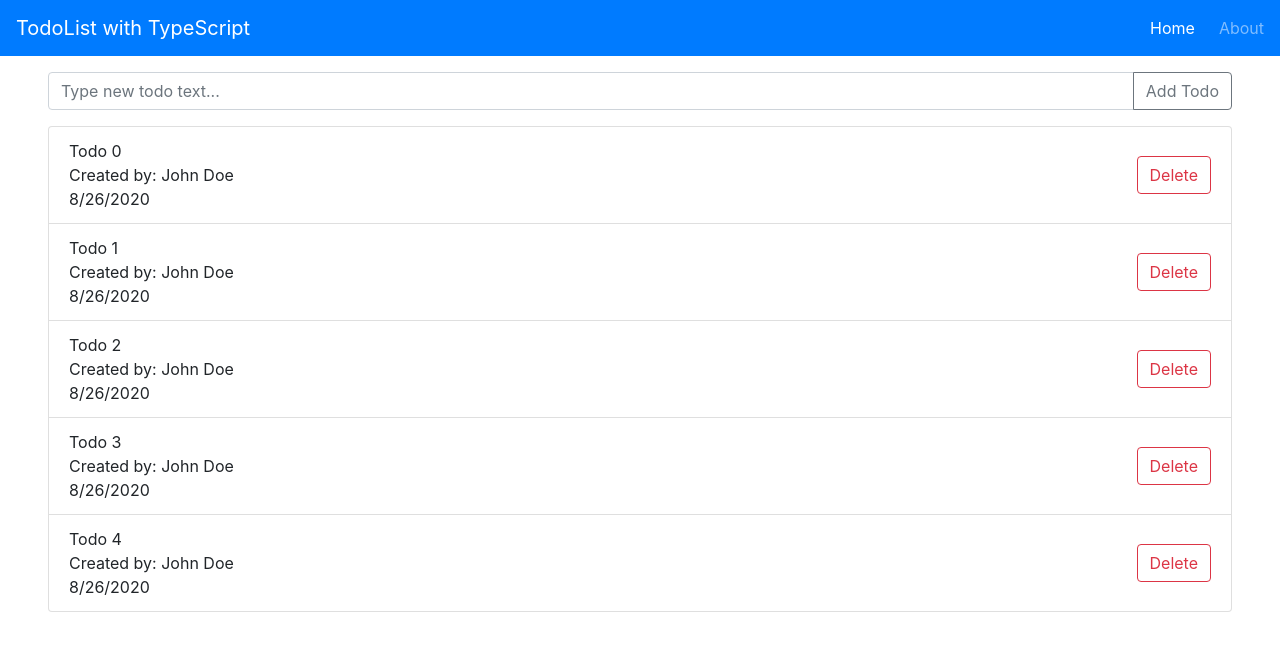
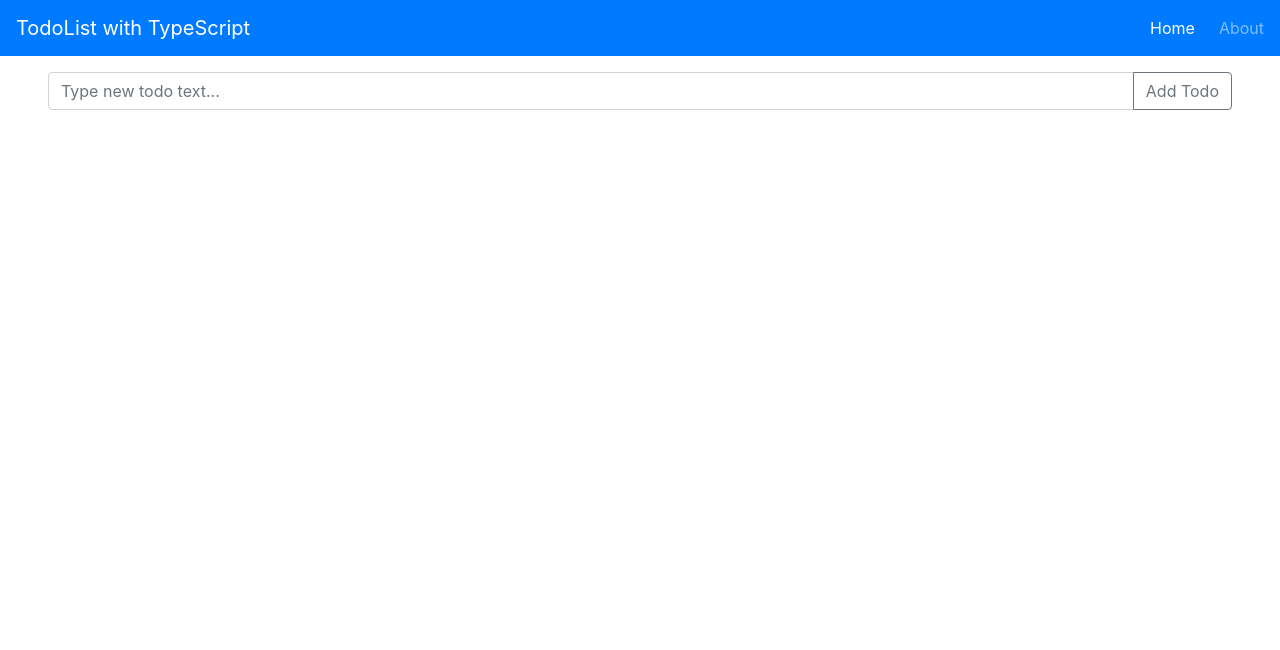
Before and after one commit to Insanefoam/ts-todolist, a React (Create React App) app: page / in a window 1280 px wide. Shown: the top 650 px of the page. Built offline with nearby package versions, Linux system fonts and the light colour scheme.

Commit message:
add store actions and dispatch handlers

```diff
--- a/src/App.tsx
+++ b/src/App.tsx
@@ -3,14 +3,18 @@ import "bootstrap/dist/css/bootstrap.min.css";
 import { BrowserRouter, Switch, Route } from "react-router-dom";
 import TodoListPage from "./pages/TodoListPage";
 import AboutPage from "./pages/AboutPage";
+import { Provider } from "react-redux";
+import store from "./store/storeConfigure";
 
 const App: React.FC = () => (
+  <Provider store={store}>
     <BrowserRouter>
       <Switch>
         <Route exact path="/" component={TodoListPage} />
         <Route path="/about" component={AboutPage} />
       </Switch>
     </BrowserRouter>
+  </Provider>
 );
 
 export default App;
--- a/src/components/TodoForm.tsx
+++ b/src/components/TodoForm.tsx
@@ -1,26 +1,30 @@
 import React, { useState } from "react";
+import { useDispatch } from "react-redux";
+import { addTodo } from "../store/actions/todos.actions";
 
-interface TodoFormProps {
-  addHandler(title: string): void;
-}
+interface TodoFormProps {}
 
-const TodoForm: React.FC<TodoFormProps> = ({ addHandler }) => {
+const TodoForm: React.FC<TodoFormProps> = () => {
   const [value, setValue] = useState("");
+  const dispatch = useDispatch();
 
   const changeHandler = (event: React.ChangeEvent<HTMLInputElement>) => {
     setValue(event.target.value);
   };
 
+  const addTodoHandler = (title: string) => {
+    dispatch(addTodo(title));
+    setValue("");
+  };
+
   const keyPressHandler = (event: React.KeyboardEvent<HTMLInputElement>) => {
     if (event.key === "Enter") {
-      addHandler(value);
-      setValue("");
+      addTodoHandler(value);
     }
   };
 
-  const handlePress = (event: React.MouseEvent<HTMLButtonElement>) => {
-    addHandler(value);
-    setValue("");
+  const handlePress = (_: React.MouseEvent<HTMLButtonElement>) => {
+    addTodoHandler(value);
   };
 
   return (
--- a/src/components/TodoItem.tsx
+++ b/src/components/TodoItem.tsx
@@ -1,18 +1,22 @@
 import React from "react";
+import { useDispatch } from "react-redux";
+import { removeTodo } from "../store/actions/todos.actions";
 
 interface TodoItemProps {
+  id: string;
   title: string;
   author: string;
   created?: Date;
-  handlePress: () => void;
 }
 
-const TodoItem: React.FC<TodoItemProps> = ({
-  title,
-  author,
-  created,
-  handlePress,
-}) => (
+const TodoItem: React.FC<TodoItemProps> = ({ id, title, author, created }) => {
+  const dispatch = useDispatch();
+
+  const handlePress = () => {
+    dispatch(removeTodo(id));
+  };
+
+  return (
     <li className="list-group-item d-flex justify-content-between align-items-center">
       <div>
         <div>{title}</div>
@@ -30,5 +34,6 @@ const TodoItem: React.FC<TodoItemProps> = ({
       </div>
     </li>
   );
+};
 
 export default TodoItem;
--- a/src/components/TodoList.tsx
+++ b/src/components/TodoList.tsx
@@ -1,22 +1,20 @@
 import React from "react";
 import TodoItem from "./TodoItem";
-import { ITodoItem } from "../interfaces";
+import { useSelector } from "react-redux";
+import { selectTodos } from "../store/selectors/todos.selector";
 
-type TodoListProps = {
-  todos: ITodoItem[];
-  removeTodo: (id: string) => void;
+type TodoListProps = {};
+
+const TodoList: React.FC<TodoListProps> = () => {
+  const todos = useSelector(selectTodos);
+
+  return (
+    <ul className="list-group pl-5 pr-5 mt-3">
+      {todos.map((todo) => (
+        <TodoItem {...todo} key={todo.id} />
+      ))}
+    </ul>
+  );
 };
 
-const TodoList: React.FC<TodoListProps> = ({ todos, removeTodo }) => (
-  <ul className="list-group pl-5 pr-5 mt-3">
-    {todos.map((todo) => (
-      <TodoItem
-        {...todo}
-        key={todo.id}
-        handlePress={() => removeTodo(todo.id)}
-      />
-    ))}
-  </ul>
-);
-
 export default TodoList;
--- a/src/pages/TodoListPage.tsx
+++ b/src/pages/TodoListPage.tsx
@@ -1,42 +1,14 @@
-import React, { useState } from "react";
+import React from "react";
 import Navigation from "../components/Navigation";
-import { ITodoItem } from "../interfaces";
 import TodoList from "../components/TodoList";
 import TodoForm from "../components/TodoForm";
 
-const dummyTodoes: ITodoItem[] = new Array(5).fill("").map((e, index) => ({
-  id: `${index}`,
-  title: `Todo ${index}`,
-  author: "John Doe",
-  checked: false,
-  created: new Date(),
-}));
-
 const TodoListPage: React.FC = () => {
-  const [todos, setTodos] = useState(dummyTodoes);
-
-  const addTodo = (title: string) => {
-    setTodos((prev) => [
-      {
-        id: `${Date.now()}`,
-        title,
-        author: "John Doe",
-        checked: false,
-        created: new Date(),
-      },
-      ...prev,
-    ]);
-  };
-
-  const removeTodo = (id: string) => {
-    setTodos((prev) => prev.filter((todo) => todo.id !== id));
-  };
-
   return (
     <>
       <Navigation />
-      <TodoForm addHandler={addTodo} />
-      <TodoList todos={todos} removeTodo={removeTodo} />
+      <TodoForm />
+      <TodoList />
     </>
   );
 };
--- a/src/store/reducers/index.ts
+++ b/src/store/reducers/index.ts
@@ -1,4 +1,6 @@
 import { combineReducers } from "redux";
 import { todoReducer } from "./todosReducer";
 
-export default combineReducers(todoReducer);
+export const rootReducer = combineReducers({ todos: todoReducer });
+
+export type RootState = ReturnType<typeof rootReducer>;
--- a/src/store/reducers/todosReducer.ts
+++ b/src/store/reducers/todosReducer.ts
@@ -1,7 +1,13 @@
 import { TodoAction } from "../constants/todos.constants";
 import { ITodoItem } from "../../interfaces";
+import { TodosState } from "../types/todos.types";
 
-export const todoReducer = (state: ITodoItem[] = [], action: TodoAction) => {
+const initialState: TodosState = [];
+
+export const todoReducer = (
+  state: TodosState = initialState,
+  action: TodoAction
+) => {
   switch (action.type) {
     case "ADD_TODO": {
       const newTodo: ITodoItem = {
--- a/src/store/selectors/todos.selector.ts
+++ b/src/store/selectors/todos.selector.ts
@@ -1 +1,13 @@
-export default
+import { ITodoItem } from "../../interfaces";
+import { RootState } from "../reducers";
+
+export const selectTodos = (state: RootState): ITodoItem[] => {
+  return state.todos;
+};
+
+export const selectTodoById = (
+  state: RootState,
+  id: string
+): ITodoItem | undefined => {
+  return state.todos.find((todo) => todo.id === id);
+};
--- a/src/store/storeConfigure.ts
+++ b/src/store/storeConfigure.ts
@@ -1,4 +1,4 @@
 import { createStore } from "redux";
-import rootReducer from "./reducers";
+import { rootReducer } from "./reducers";
 
 export default createStore(rootReducer);
--- /dev/null
+++ b/src/store/types/todos.types.ts
@@ -0,0 +1,3 @@
+import { ITodoItem } from "../../interfaces";
+
+export type TodosState = ITodoItem[];
```
Lines whose indentation alone changed are shown as unchanged.
